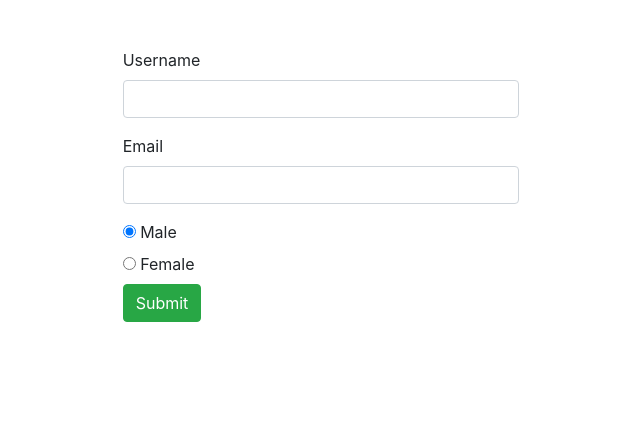
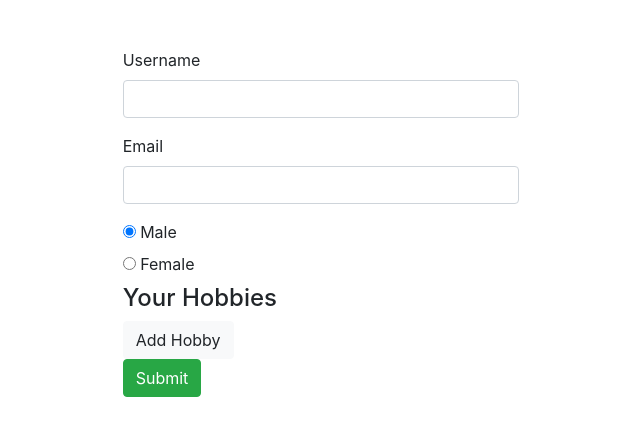
Before and after one commit to Fahad-Md-Kamal/Learning-Angular, an Angular app: page / in a window 1280 px wide. Shown: the top 436 px of the page, without its empty margins (319-959 px from the left). Built offline with nearby package versions, Linux system fonts and the light colour scheme.

Commit message:
Reactive form dynamically generate new controles

```diff
--- a/src/app/app.component.html
+++ b/src/app/app.component.html
@@ -37,8 +37,21 @@
                         {{ gender }}
                 </label>
             </div>
-            <p
-                *ngIf="!signupForm.valid && signupForm.touched"
+            <div formArrayName="hobbies">
+                <h4>Your Hobbies</h4>
+                <button
+                    class="btn btn-light"
+                    type="button"
+                    (click)="onAddHobby()">Add Hobby
+                </button>
+                <div
+                    class="form-group"
+                    *ngFor="let hobbyControl of signupForm.get('hobbies').controls; let i = index">
+                    <input type="text" class="form-control" [formControlName]="i">
+                </div>
+
+            </div>
+            <p *ngIf="!signupForm.valid && signupForm.touched"
                 class="help-block">
                 Please enter valid data!
             </p>
--- a/src/app/app.component.ts
+++ b/src/app/app.component.ts
@@ -1,5 +1,5 @@
 import { Component, OnInit } from '@angular/core';
-import { FormGroup, FormControl, Validators } from '@angular/forms';
+import { FormGroup, FormControl, Validators, FormArray } from '@angular/forms';
 
 @Component({
   selector: 'app-root',
@@ -16,11 +16,29 @@
       'username': new FormControl(null, Validators.required),
       'email': new FormControl(null, [Validators.required, Validators.email]),
       'gender': new FormControl('Male'),
+      'hobbies': new FormArray([])
     });
+
+
+    // Grouping Controles
+    // this.signupForm = new FormGroup({
+    //   'userData': new FormGroup ({
+    //     'username': new FormControl(null, Validators.required),
+    //     'email': new FormControl(null, [Validators.required, Validators.email]),
+    //   }),
+    //   'gender': new FormControl('Male'),
+    // });
+
+
   }
 
   onSubmit() {
     console.log(this.signupForm);
   }
 
+  onAddHobby() {
+    const control = new FormControl(null, Validators.required);
+    (<FormArray>this.signupForm.get('hobbies')).push(control);
+  }
+
 }
```
